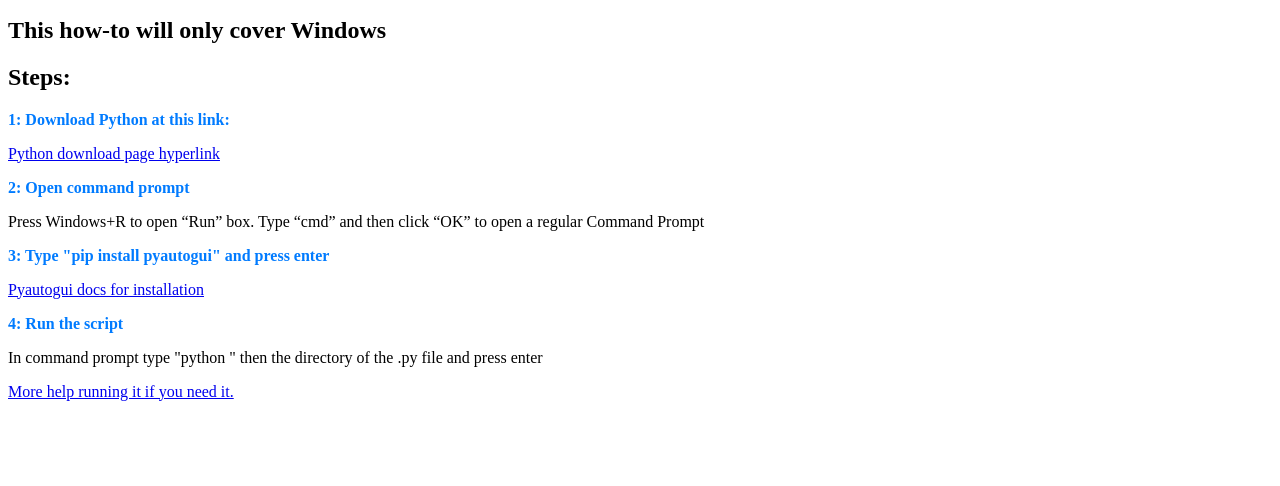
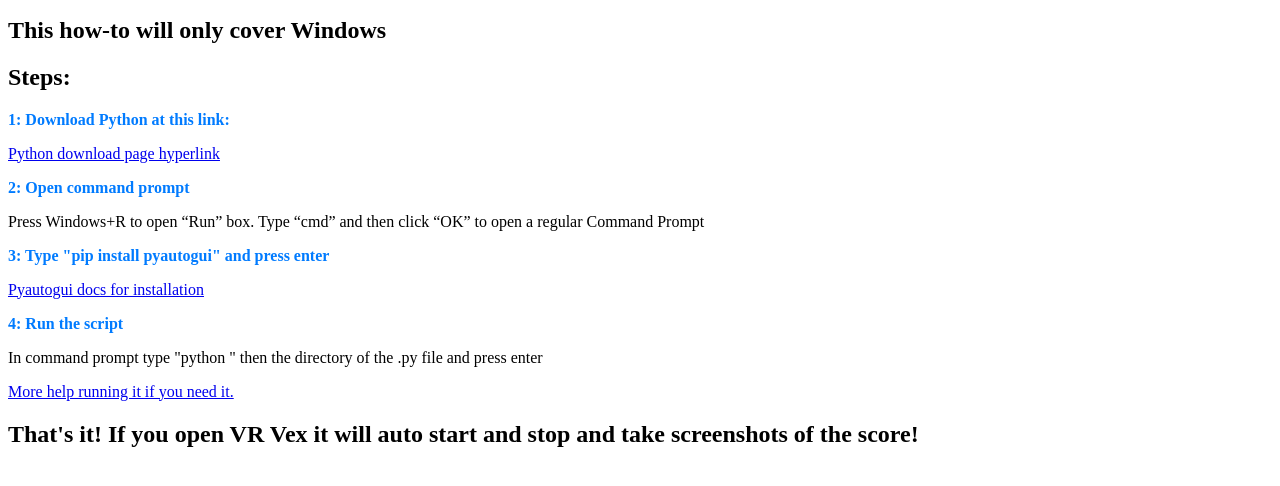
Before and after one commit to ODog235/vexvrautostartscript, a plain HTML site: page index.html in a window 1280 px wide. Shown: the part 136-622 px from the top of the page. Drawn offline with Linux system fonts and the light colour scheme.

Commit message:
Added steps

```diff
--- a/index.html
+++ b/index.html
@@ -13,3 +13,4 @@
 <p>4: Run the script</p>
 <p1>In command prompt type "python " then the directory of the .py file and press enter</p>
 <a href="https://realpython.com/run-python-scripts/">More help running it if you need it.</a>
+<h2>That's it! If you open VR Vex it will auto start and stop and take screenshots of the score!</h2>
```
